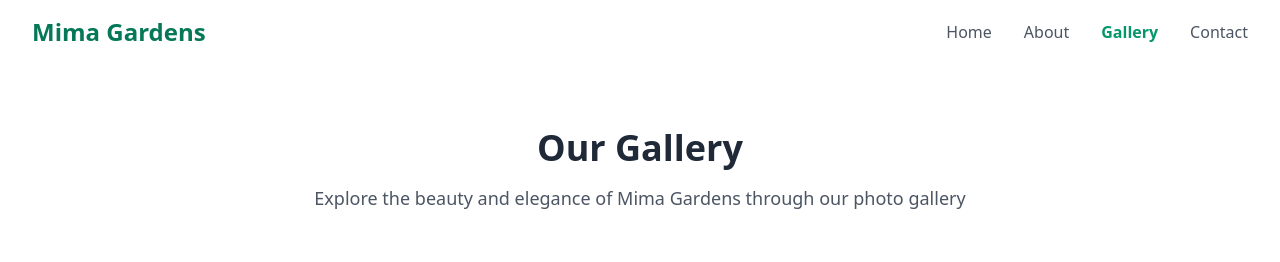
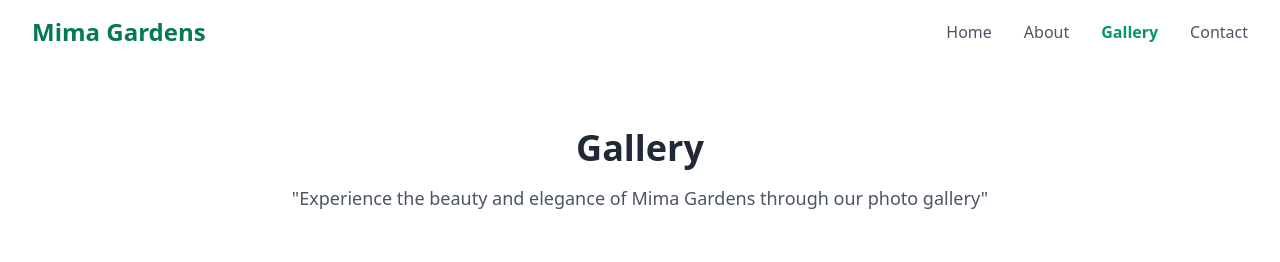
Before and after one commit to Kagwi/mimagardens.github.io, a React (Vite) app: page /gallery in a window 1280 px wide. Shown: the top 262 px of the page. Built offline with nearby package versions, Linux system fonts and the light colour scheme.

Commit message:
Update Gallery.tsx

```diff
--- a/src/pages/Gallery.tsx
+++ b/src/pages/Gallery.tsx
@@ -13,9 +13,9 @@ const Gallery = () => {
             transition={{ duration: 0.8 }}
             className="text-center mb-12"
           >
-            <h1 className="text-4xl font-bold mb-4">Our Gallery</h1>
+            <h1 className="text-4xl font-bold mb-4">Gallery</h1>
             <p className="text-lg text-gray-600">
-              Explore the beauty and elegance of Mima Gardens through our photo gallery
+              "Experience the beauty and elegance of Mima Gardens through our photo gallery"
             </p>
           </motion.div>
           <ImageGallery />
```
